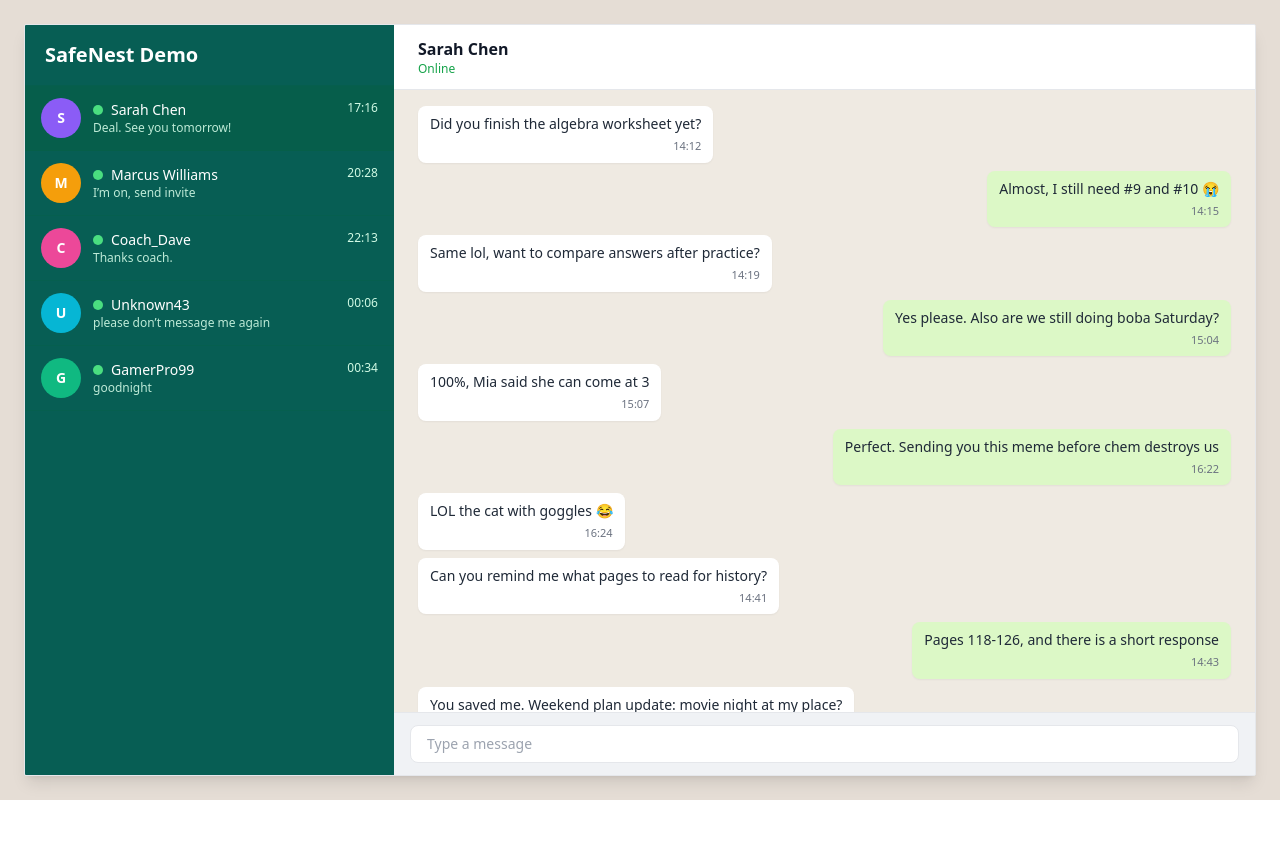
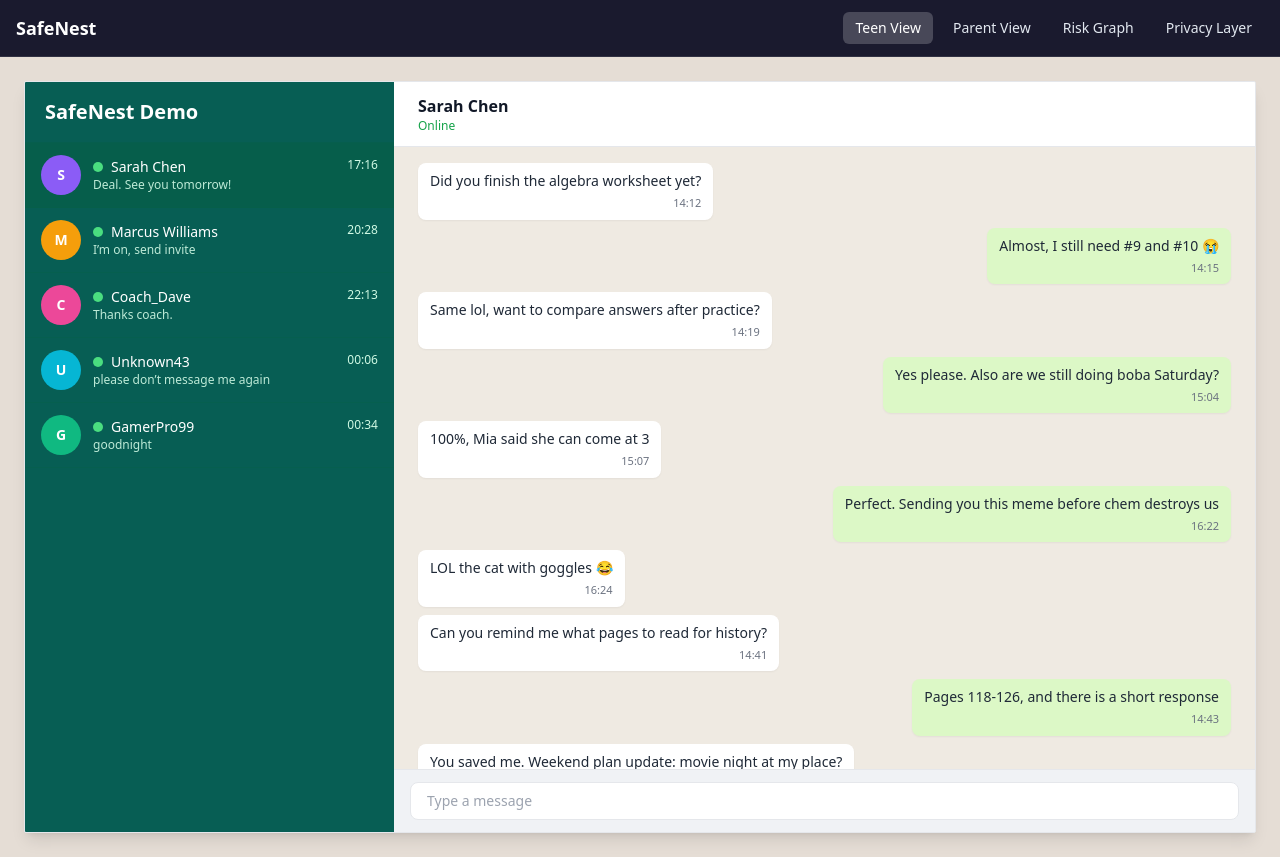
Before and after one commit to PhilixTheExplorer/foss-hack, a React (Vite) app in the folder packages/frontend/: page / in a window 1280 px wide. Before the commit the page ends 800 px from the top, so only its background shows below. Built offline with nearby package versions, Linux system fonts and the light colour scheme.

Commit message:
feat: integrate routing and add GraphPage for visualizing contact relationships

```diff
--- a/packages/frontend/package.json
+++ b/packages/frontend/package.json
@@ -10,7 +10,8 @@
   },
   "dependencies": {
     "react": "^18.3.1",
-    "react-dom": "^18.3.1"
+    "react-dom": "^18.3.1",
+    "react-router-dom": "^7.13.1"
   },
   "devDependencies": {
     "@vitejs/plugin-react": "^4.3.4",
--- a/packages/frontend/src/App.jsx
+++ b/packages/frontend/src/App.jsx
@@ -1,19 +1,83 @@
+import { useEffect, useMemo, useState } from "react";
+import { NavLink, Navigate, Route, Routes } from "react-router-dom";
 import ChatApp from "./ChatApp";
+import scoreAll from "./anomalyScorer";
+import ContactGraph from "./components/ContactGraph";
 import VPNComparison from "./components/VPNComparison";
 import ParentDashboard from "./ParentDashboard";
+import simulationData from "./simulationData";
+
+function GraphPage({ contacts, scores }) {
+  return (
+    <div className="min-h-[calc(100vh-56px)] bg-slate-50 px-6 py-6">
+      <div className="mx-auto max-w-6xl">
+        <h1 className="text-2xl font-semibold text-gray-900">Risk Graph</h1>
+        <p className="mt-1 text-sm text-gray-600">Contact relationships and anomaly levels</p>
+        <div className="mt-5">
+          <ContactGraph contacts={contacts} scores={scores} />
+        </div>
+      </div>
+    </div>
+  );
+}
+
+function TopNav() {
+  const linkClass = ({ isActive }) =>
+    `rounded-md px-3 py-1.5 text-sm font-medium transition ${
+      isActive ? "bg-white/20 text-white" : "text-slate-200 hover:bg-white/10 hover:text-white"
+    }`;
+
+  return (
+    <nav className="sticky top-0 z-50 border-b border-white/10 bg-[#1a1a2e] px-4 py-3">
+      <div className="mx-auto flex max-w-7xl items-center justify-between">
+        <span className="text-lg font-semibold text-white">SafeNest</span>
+        <div className="flex items-center gap-1 sm:gap-2">
+          <NavLink to="/" end className={linkClass}>
+            Teen View
+          </NavLink>
+          <NavLink to="/parent" className={linkClass}>
+            Parent View
+          </NavLink>
+          <NavLink to="/graph" className={linkClass}>
+            Risk Graph
+          </NavLink>
+          <NavLink to="/privacy" className={linkClass}>
+            Privacy Layer
+          </NavLink>
+        </div>
+      </div>
+    </nav>
+  );
+}
 
 function App() {
-  const path = window.location.pathname;
+  const contacts = simulationData;
+  const [scores, setScores] = useState({});
 
-  if (path === "/parent") {
-    return <ParentDashboard />;
-  }
+  useEffect(() => {
+    setScores(scoreAll(contacts));
+  }, [contacts]);
 
-  if (path === "/privacy") {
-    return <VPNComparison />;
-  }
+  const graphScores = useMemo(() => {
+    if (Object.keys(scores).length > 0) {
+      return scores;
+    }
 
-  return <ChatApp />;
+    return scoreAll(contacts);
+  }, [scores, contacts]);
+
+  return (
+    <div className="min-h-screen bg-slate-50">
+      <TopNav />
+      <Routes>
+        <Route path="/" element={<ChatApp />} />
+        <Route path="/parent" element={<ParentDashboard />} />
+        <Route path="/graph" element={<GraphPage contacts={contacts} scores={graphScores} />} />
+        <Route path="/privacy" element={<VPNComparison />} />
+        <Route path="*" element={<Navigate to="/" replace />} />
+      </Routes>
+    </div>
+  );
 }
 
 export default App;
--- a/packages/frontend/src/main.jsx
+++ b/packages/frontend/src/main.jsx
@@ -1,10 +1,13 @@
 import React from 'react';
 import ReactDOM from 'react-dom/client';
+import { BrowserRouter } from 'react-router-dom';
 import App from './App';
 import './index.css';
 
 ReactDOM.createRoot(document.getElementById('root')).render(
   <React.StrictMode>
-    <App />
+    <BrowserRouter>
+      <App />
+    </BrowserRouter>
   </React.StrictMode>
 );
```
Also changed, not shown: 1 other file (tests, documents, lock files or other folders).
